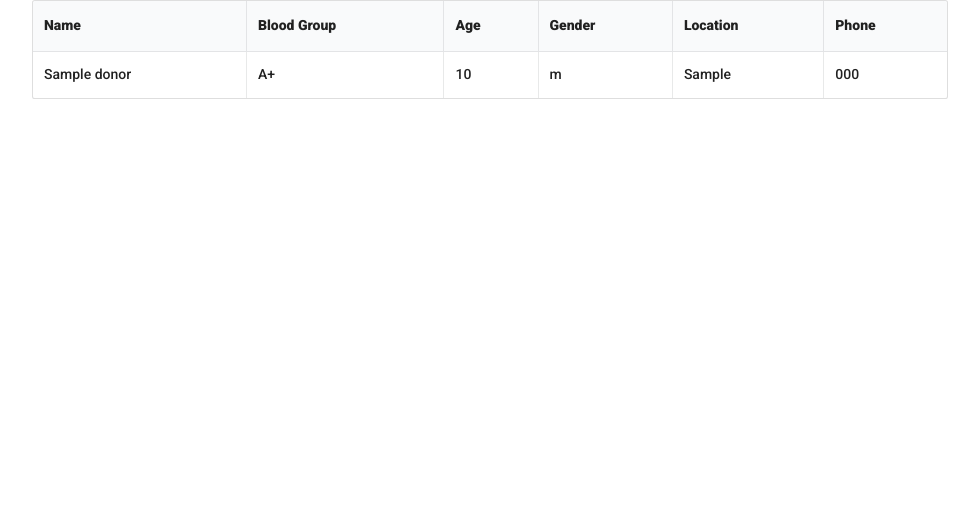
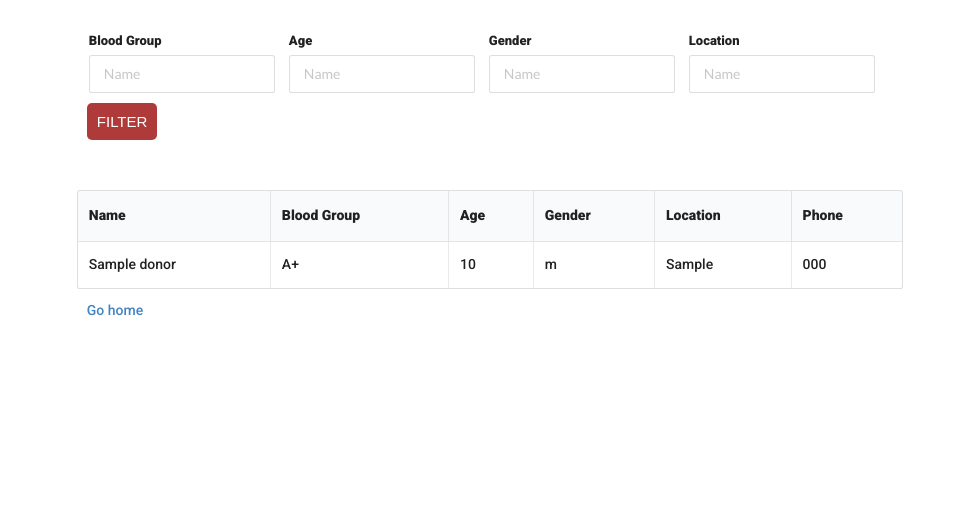
Before and after one commit to ahnafatef/lifestream, a Django app: page /donor/search/ in a window 1280 px wide. Shown: the top 515 px of the page, without its empty margins (150-1129 px from the left). Before the commit the page ends 99 px from the top, so only its background shows below. Run offline with Django 3.2, Linux system fonts and the light colour scheme; tables that the repository leaves empty hold one stand-in row (values such as "Sample post").

Commit message:
implement filter

```diff
--- a/donor/static/donor/style.css
+++ b/donor/static/donor/style.css
@@ -55,3 +55,20 @@
 	padding-left: 0 !important;
 	padding-right: 0 !important;
 }
+
+.container--search {
+	max-width: 90%;
+	margin: 0 auto;
+	margin-top: 3rem;
+}
+
+.search--form {
+	max-width: 70%;
+	margin:0 auto;
+	margin-bottom: 5rem;
+}
+
+
+.search--form * .field{
+	font-size: 1.4rem;
+}
--- a/donor/templates/donor/add_info_form.html
+++ b/donor/templates/donor/add_info_form.html
@@ -11,7 +11,7 @@
     	<div class='ui success message div-center'>
 	        <p>Your information has been saved. Thank you.</p>
         </div>
-	    <a href="{% url 'landing:home' %}" class="a--back">Go back</a>
+	    <a href="{% url 'landing:home' %}" class="a--back">Go home</a>
 	</div>
 
 {% else %}
@@ -60,10 +60,8 @@
 				</div>
 				{% endfor %}
 				<input type="submit" class='btn' value="submit">
-				<div class="u-center">
-				</div>
 			</div>
-			<a href="{% url 'landing:home' %}" class="a--back">Go back</a>
+			<a href="{% url 'landing:home' %}" class="a--back">Go home</a>
 			</form>
 		</div>
 	</div>
--- a/donor/templates/donor/search.html
+++ b/donor/templates/donor/search.html
@@ -7,6 +7,32 @@ LifeStream | Search
 {% endblock title %}
 
 {% block content %}
+
+	<div class='container--search'>
+		<div class="ui form">
+			<form action='' method='GET' novalidate="" class='search--form'>
+				<div class="fields">
+					<div class="field">
+						<label>Blood Group</label>
+						<input type="text" name="blood_group" placeholder="Name">
+					</div>
+					<div class="field">
+						<label>Age</label>
+						<input type="number" name="age" placeholder="Name">
+					</div>
+					<div class="field">
+						<label>Gender</label>
+						<input type="text" name="gender" placeholder="Name">
+					</div>
+					<div class="field">
+						<label>Location</label>
+						<input type="text" name="location" placeholder="Name">
+					</div>
+				</div>
+				<input type="submit" class='btn' value="filter">
+			</form>
+		</div>
+
 
 		<div class='data-table'>
 			<div class='ui middle aligned center aligned grid u-no-top-margin'>
@@ -33,5 +59,7 @@ LifeStream | Search
 				  </tbody>
 				</table>
 			</div>
+			<a href="{% url 'landing:home' %}" class='a--back'>Go home</a>
+		</div>
 	</div>
 {% endblock content %}
--- a/donor/views.py
+++ b/donor/views.py
@@ -30,5 +30,25 @@ def add_info(request):
 
 def search(request):
 	data = Donor.objects.all()
+
+	if request.method == 'GET':
+		blood_group = request.GET.get('blood_group')
+		print(blood_group)
+		age = request.GET.get('age')
+		gender = request.GET.get('gender')
+		location = request.GET.get('location')
+
+		if blood_group != '' and blood_group is not None:
+			data = data.filter(blood_group__icontains=blood_group)
+
+		elif age != '' and age is not None:
+			data = data.filter(age__icontains=age)
+
+		elif gender != '' and gender is not None:
+			data = data.filter(gender__icontains=gender)
+
+		elif location != '' and location is not None:
+			data = data.filter(location__icontains=location)
+
 	context = {'data': data}
 	return render(request, 'donor/search.html', context)
--- a/search/views.py
+++ b/search/views.py
@@ -4,5 +4,4 @@ from django.shortcuts import render
 
 
 def index(request):
-
 	return render(request, 'search/index.html')
```
Lines whose indentation alone changed are shown as unchanged.
